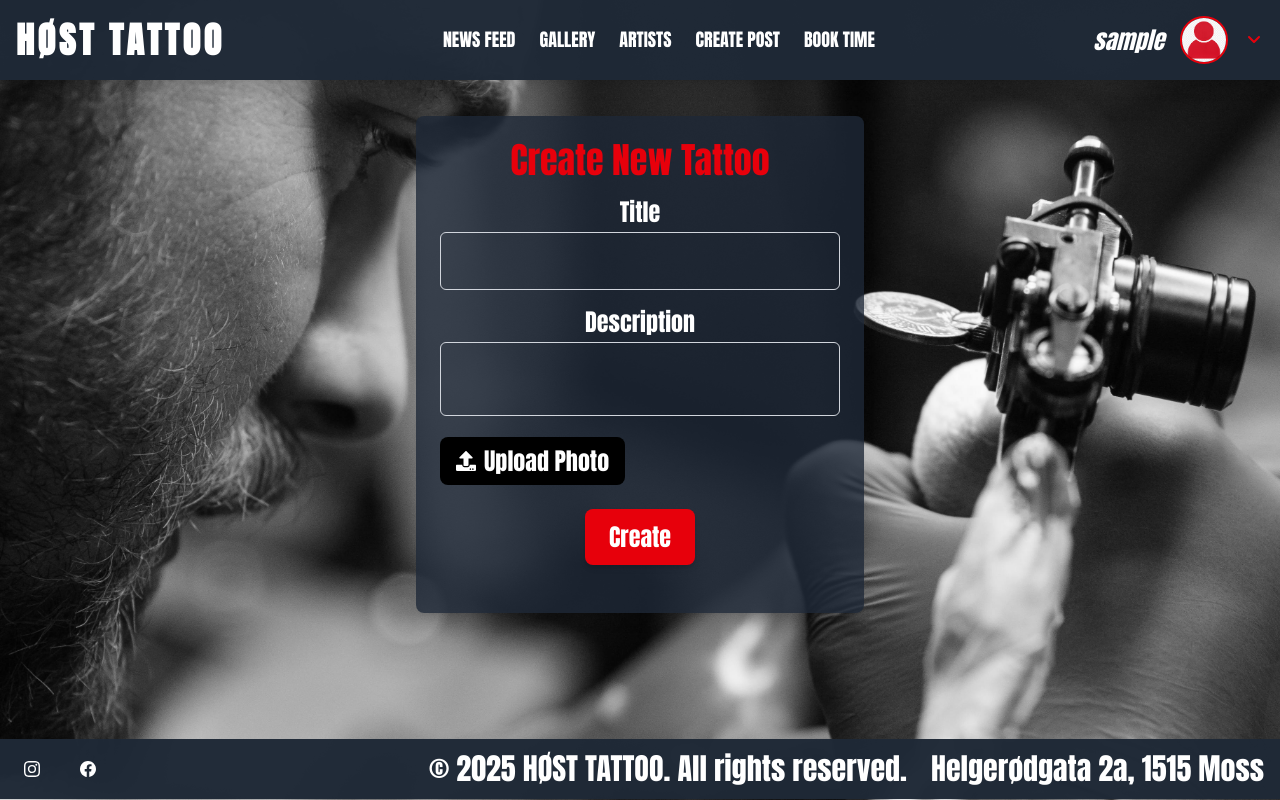
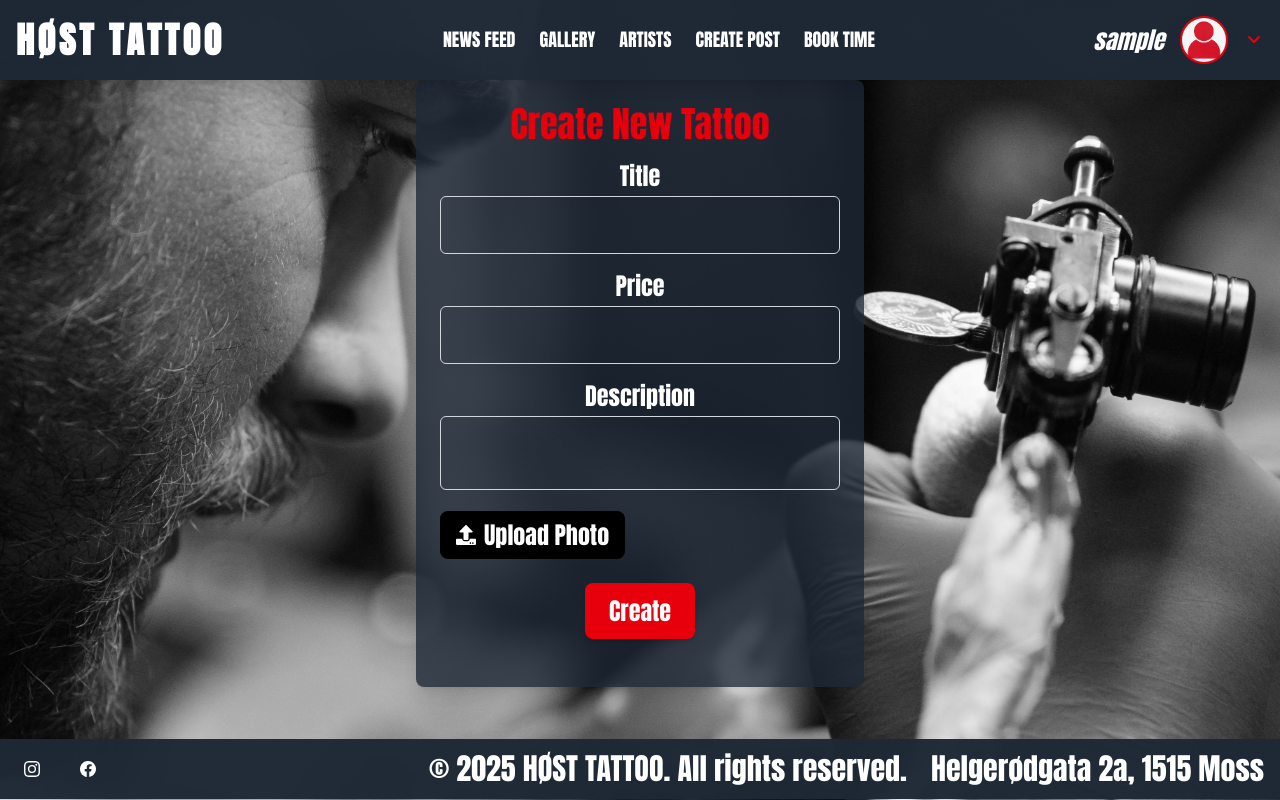
Before and after one commit to vladinson009/host-tattoo, a React (Vite) app: page /create-tattoo in a window 1280 px wide. Built offline with nearby package versions, Linux system fonts and the light colour scheme; sample sign-in values are in the browser's storage; a web font is replaced by a local one.

Commit message:
added spinner to the buttons when formAction

```diff
--- a/src/components/gallery/CreateTattoo.jsx
+++ b/src/components/gallery/CreateTattoo.jsx
@@ -12,14 +12,14 @@ import Toast from "../partials/Toast";
 
 export default function CreateTattoo() {
     const { formAction, isPending, error, userInput } = useCreateForm(galleryService.createTattoo)
-    if (isPending) return <Spinner />
     return (
         <>
             {error && <Toast message={error} />}
             <Form name="Create New Tattoo" action={formAction}>
                 <InputFormField labelName="Title" type="text" name="title" value={userInput?.title} />
+                <InputFormField labelName="Price" type="text" name="price" value={userInput?.price} />
                 <TextareaFormField name="description" labelName="Description" value={userInput?.description} />
-                <UploadFileField isPending={isPending} labelName="Upload Photo" name="image" />
+                <UploadFileField isPending={isPending} labelName="Upload Photo" name="image" value={userInput?.image} />
                 <SubmitFormButton isPending={isPending} textContent="Create" />
             </Form>
         </>
```
